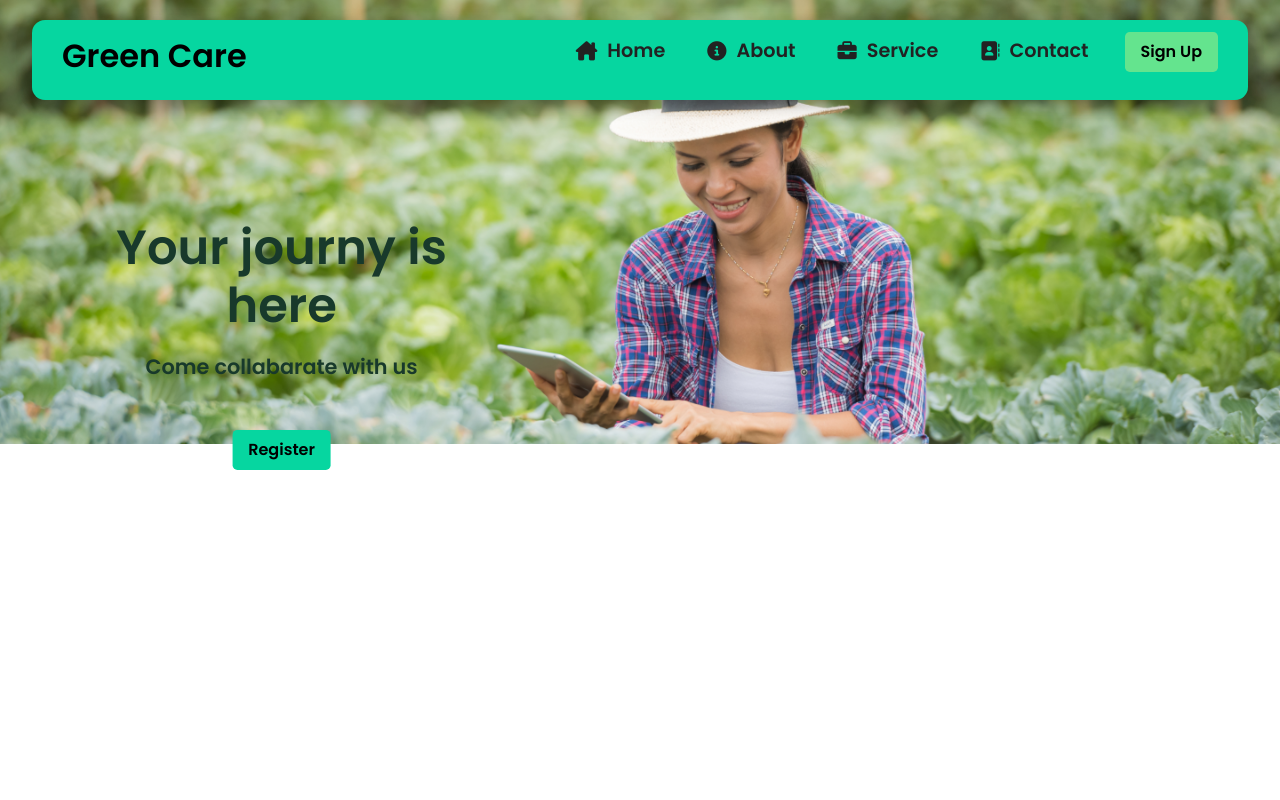
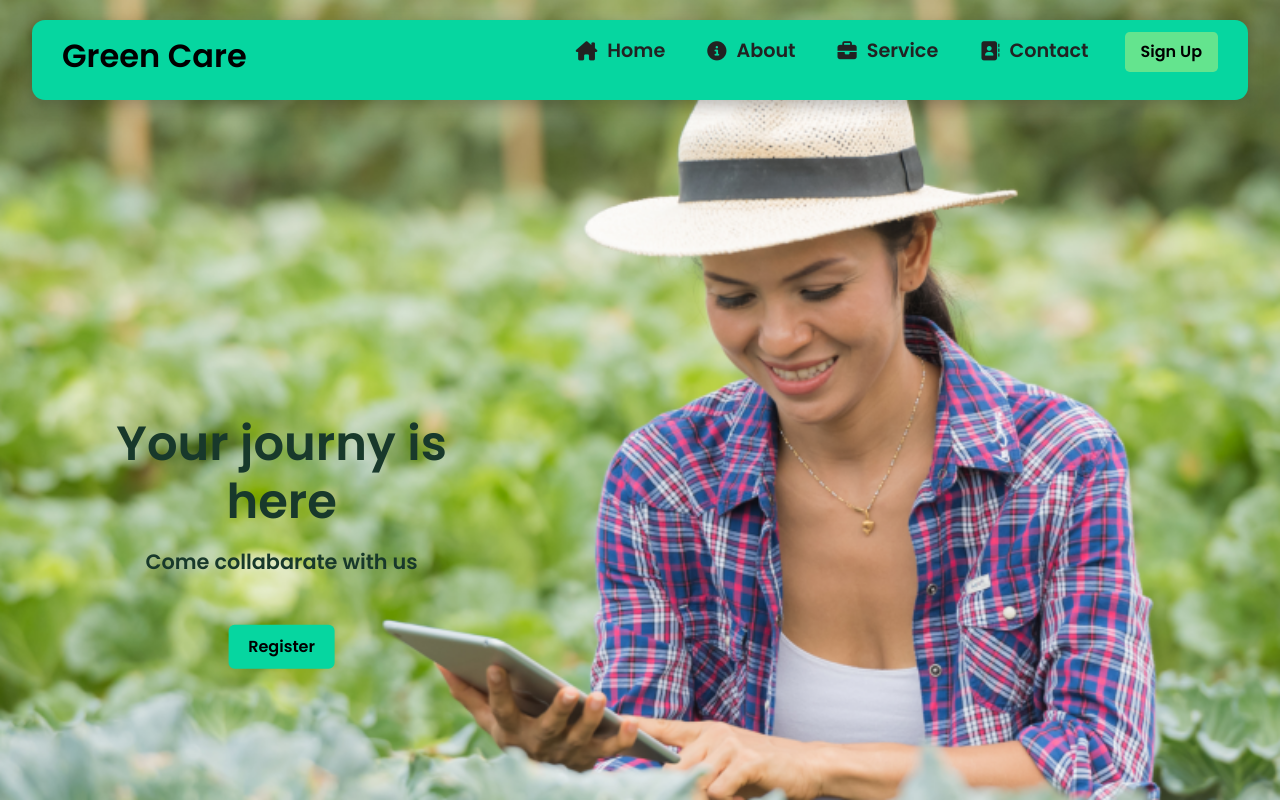
Before and after one commit to SasidaDilhan/Green-Care, a React (Create React App) app in the folder FRONTEND/: page / in a window 1280 px wide. Built offline with nearby package versions, Linux system fonts and the light colour scheme.

Commit message:
getting done

```diff
--- a/FRONTEND/src/Views/Hero/Hero.css
+++ b/FRONTEND/src/Views/Hero/Hero.css
@@ -1,6 +1,6 @@
 .hero {
   width: 100%;
-  height: 100%;
+  height: 100vh;
   position: relative;
 }
 
@@ -9,14 +9,7 @@ img {
   height: 100%;
   object-fit: cover;
 }
-.btnhero {
-  background-color: #06d6a0;
-}
-.btnhero:hover {
-  background-color: #175c4a;
-  color: white;
-  transition: all 0.2s ease-in-out;
-}
+
 .hero-text {
   position: absolute;
   top: 55%;
@@ -36,3 +29,15 @@ img {
   color: #18392b;
   padding: 0.5rem 0 2rem 0;
 }
+.hero-text .btn-link {
+  background-color: #06d6a0;
+  padding: 0.6rem 1.2rem;
+  border-radius: 6px;
+  font-size: 1rem;
+  text-decoration: none;
+}
+.hero-text .btn-link:hover {
+  background-color: #175c4a;
+  color: white;
+  transition: all 0.2s ease-in-out;
+}
--- a/FRONTEND/src/Views/Hero/Hero.js
+++ b/FRONTEND/src/Views/Hero/Hero.js
@@ -10,8 +10,8 @@ function Hero(props) {
         <div className="hero-text">
           <h1>{props.title}</h1>
           <p>{props.text}</p>
-          <Link to={props.url} className={props.btnClass}>
-            <button className="btnhero">{props.btnText}</button>
+          <Link to={props.url}>
+            <button className={props.btnClass}>{props.btnText}</button>
           </Link>
         </div>
       </div>
```
